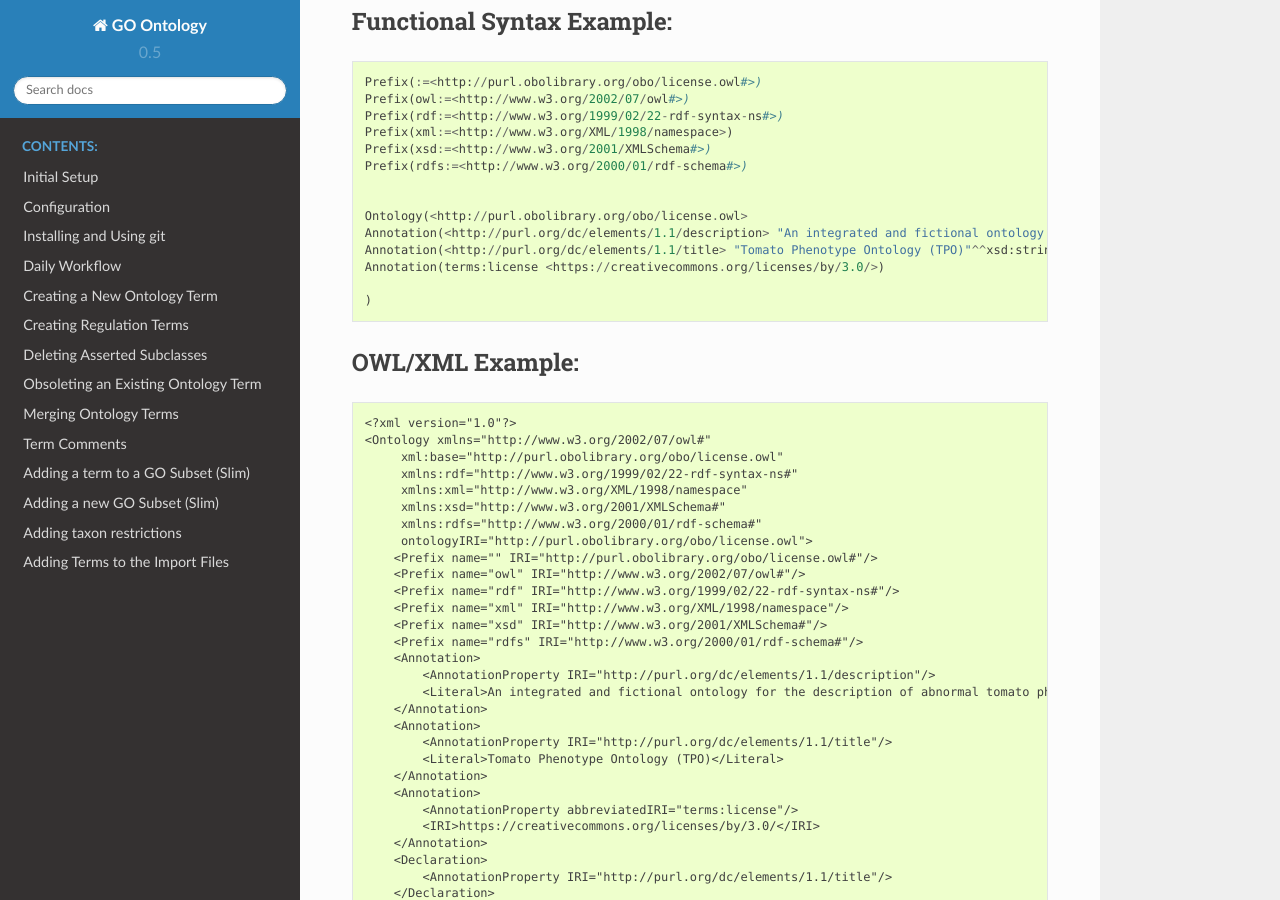
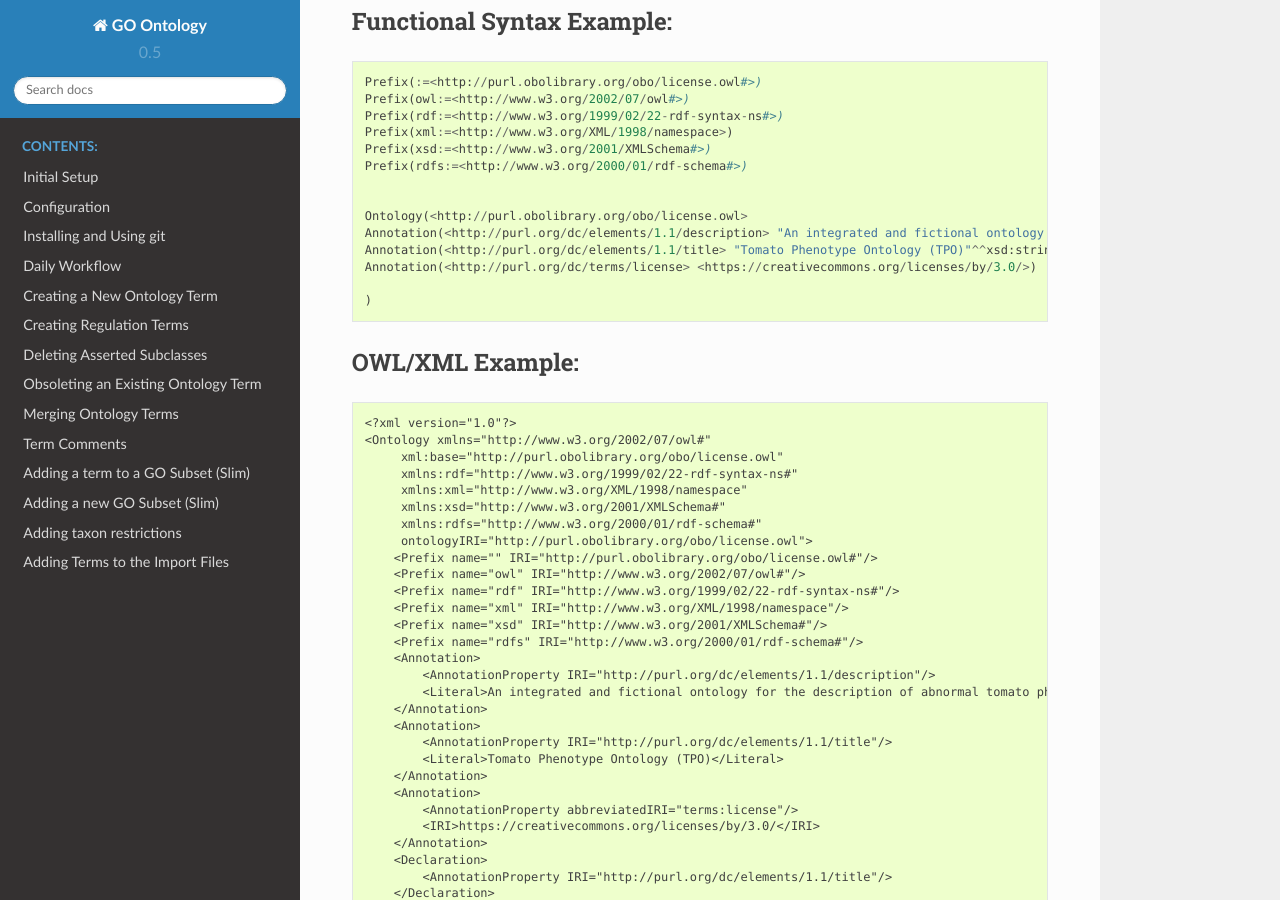
Before and after one commit to INCATools/ontology-development-kit, a Sphinx documentation site: the page built from docs/License.md, in a window 1280 px wide and 900 px high, scrolled down 676 px. Built offline with Sphinx 7.4.7 and the Read the Docs theme 2.0.0, drawn with Linux system fonts in a browser that asks for light colours; some of the changed lines change nothing that is shown.

Commit message:
Update License.md

````diff
--- a/docs/License.md
+++ b/docs/License.md
@@ -40,7 +40,7 @@ Prefix(rdfs:=<http://www.w3.org/2000/01/rdf-schema#>)
 Ontology(<http://purl.obolibrary.org/obo/license.owl>
 Annotation(<http://purl.org/dc/elements/1.1/description> "An integrated and fictional ontology for the description of abnormal tomato phenotypes."^^xsd:string)
 Annotation(<http://purl.org/dc/elements/1.1/title> "Tomato Phenotype Ontology (TPO)"^^xsd:string)
-Annotation(terms:license <https://creativecommons.org/licenses/by/3.0/>)
+Annotation(<http://purl.org/dc/terms/license> <https://creativecommons.org/licenses/by/3.0/>)
 
 )
 ```
````
